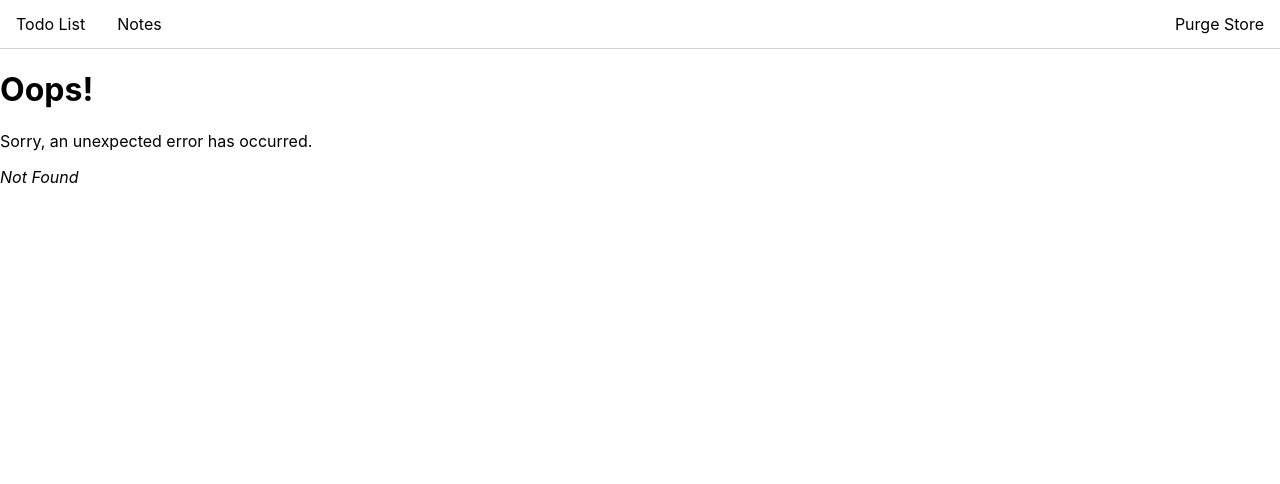
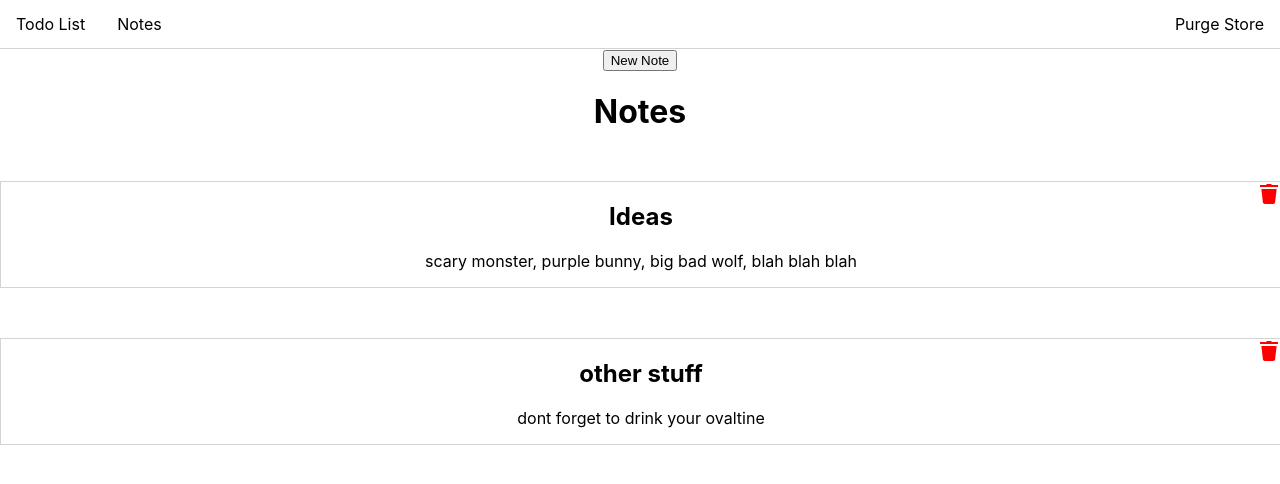
Before and after one commit to csmitherman0/home-suite, a React (Create React App) app: page /notes in a window 1280 px wide. Before the commit this address had no page. Shown: the top 484 px of the page. Built offline with nearby package versions, Linux system fonts and the light colour scheme.

Commit message:
Add Notes feature
Add files and folders for Notes feature, create the DeleteDialog component.

```diff
--- a/src/components/dialogs/DeleteDialog.jsx
+++ b/src/components/dialogs/DeleteDialog.jsx
@@ -1,14 +1,35 @@
-const DeleteDialog = ({ handleClick }) => {
+const DeleteDialog = ({ handleClick, target }) => {
     return (
-        <div className="dialog">
+        <div
+            className="dialog"
+            style={{
+                position: 'absolute',
+                backgroundColor: 'lightblue',
+                top: '50%',
+                left: '50%',
+                transform: 'translate(-50%, -50%)',
+                width: 500,
+                height: 300,
+                padding: 20,
+                borderRadius: 20,
+            }}
+        >
             <h2>Are you sure you want to delete this item?</h2>
             <button
                 style={{
                     backgroundColor: 'red',
-                    color: white,
-                    border: none,
-                    padding: 20
+                    color: 'white',
+                    border: 'none',
+                    padding: 20,
+                    textTransform: 'uppercase',
+                    fontWeight: 700,
+                    fontSize: 20,
+                    position: 'absolute',
+                    bottom: '10%',
+                    left: '50%',
+                    transform: 'translateX(-50%)'
                 }}
+                onClick={() => handleClick(target)}
             >
                 Yes, delete
             </button>
--- a/src/index.js
+++ b/src/index.js
@@ -9,6 +9,7 @@ import App from "./App";
 import NotFound from "./NotFound";
 
 import Todolist from "./views/Todolist/Todolist";
+import Notes from "./views/Notes/Notes";
 
 const router = createBrowserRouter([
   {
@@ -19,6 +20,10 @@ const router = createBrowserRouter([
       {
         path: "/todolist",
         element: <Todolist />,
+      },
+      {
+        path: "/notes",
+        element: <Notes />,
       },
     ],
   },
--- a/src/store/notes/notes.reducers.js
+++ b/src/store/notes/notes.reducers.js
@@ -1,4 +1,13 @@
-const initialNotes = [];
+const initialNotes = [
+  {
+    title: "Ideas",
+    content: "scary monster, purple bunny, big bad wolf, blah blah blah",
+  },
+  {
+    title: "other stuff",
+    content: "dont forget to drink your ovaltine",
+  },
+];
 
 export const notesReducer = (notes = initialNotes, action) => {
   switch (action.type) {
--- /dev/null
+++ b/src/views/Notes/Note/Note.jsx
@@ -0,0 +1,44 @@
+import trash from '../../../assets/svg/trash.svg';
+
+const Note = ({ note, setDeleteDialogVisible, setDeletedNote }) => {
+
+    const handleTrashClick = (e) => {
+        e.stopPropagation();
+        setDeleteDialogVisible(true);
+        setDeletedNote(note);
+    };
+
+    return (
+        <div
+            className='note'
+            style={{
+                width: '100%',
+                textAlign: 'center',
+                marginTop: 50,
+                marginBottom: 50,
+                border: '1px solid lightgray',
+                position: 'relative',
+            }}
+        >
+            <img
+                src={trash}
+                onClick={handleTrashClick}
+                style={{
+                    position: 'absolute',
+                    top: 0,
+                    right: 0,
+                    cursor: 'pointer',
+                }}
+            />
+            <div>
+                <h2>
+                    {note.title}
+                </h2>
+                <p>{note.content}</p>
+            </div>
+
+        </div>
+    );
+};
+
+export default Note;
--- /dev/null
+++ b/src/views/Notes/Notes.jsx
@@ -0,0 +1,61 @@
+import { useState } from "react";
+
+import Note from "./Note/Note";
+import DeleteDialog from '../../components/dialogs/DeleteDialog.jsx';
+
+import { useSelector, useDispatch } from "react-redux";
+
+import { addNote, removeNote } from '../../store/notes/notes.actions.js';
+
+const Notes = () => {
+    const notes = useSelector(state => state.notes);
+    const dispatch = useDispatch();
+
+    const [deleteDialogVisible, setDeleteDialogVisible] = useState(false);
+    // Because the <DeleteDialog /> component has no way of knowing which todo to delete. That data must come from the <Note /> component.
+    const [deletedNote, setDeletedNote] = useState({});
+    const [showForm, setShowForm] = useState(false);
+
+    const handleContainerClick = () => {
+        setDeleteDialogVisible(false);
+    };
+
+    const handleDeleteButtonClick = (note) => {
+        dispatch(removeNote(note));
+    };
+
+    const handleSubmit = (e) => {
+        e.preventDefault();
+        dispatch(addNote({ title: e.target.elements.title.value, content: e.target.elements.content.value }));
+        e.target.elements.title.value = '';
+        e.target.elements.content.value = '';
+        setShowForm(false);
+    };
+
+    return (
+        <div id='notes' onClick={handleContainerClick}>
+            {showForm || <button onClick={() => setShowForm(true)}>New Note</button>}
+            {showForm && (
+                <form onSubmit={handleSubmit}>
+                    <input
+                        type="text" placeholder='Note Title' name='title'
+                        required
+                        style={{
+                            marginTop: 20,
+                            marginBottom: 20,
+                            padding: '10px 20px'
+                        }}
+                    /><br />
+                    <textarea name='content' placeholder="Note Content" rows={20} cols={90} required /><br />
+                    <button type='submit'>Add Note</button>
+                </form>
+            )}
+
+            <h1>Notes</h1>
+            {notes.map((n, index) => <Note note={n} key={index} setDeleteDialogVisible={setDeleteDialogVisible} setDeletedNote={setDeletedNote} />)}
+            {deleteDialogVisible && <DeleteDialog target={deletedNote} handleClick={handleDeleteButtonClick} />}
+        </div>
+    );
+};
+
+export default Notes;
--- a/src/views/Todolist/Todo/Todo.jsx
+++ b/src/views/Todolist/Todo/Todo.jsx
@@ -2,19 +2,23 @@ import trash from '../../../assets/svg/trash.svg';
 import check from '../../../assets/svg/check.svg';
 
 import { useDispatch } from 'react-redux';
-import { removeTodo, toggleTodo } from '../../../store/todolist/todolist.actions';
+import { toggleTodo } from '../../../store/todolist/todolist.actions';
 
-const Todo = ({ todo }) => {
+const Todo = ({ todo, setDeleteDialogVisible, setDeletedTodo }) => {
     const dispatch = useDispatch();
-    const handleTrashClick = () => {
-        dispatch(removeTodo(todo))
+
+    const handleTrashClick = (e) => {
+        e.stopPropagation();
+        setDeleteDialogVisible(true);
+        setDeletedTodo(todo);
     };
+
     const handleCheckClick = () => {
         dispatch(toggleTodo(todo));
     };
     return (
         <div
-            id='todo'
+            className='todo'
             style={{
                 width: '100%',
                 textAlign: 'center',
--- a/src/views/Todolist/Todolist.jsx
+++ b/src/views/Todolist/Todolist.jsx
@@ -1,11 +1,17 @@
 import { useSelector, useDispatch } from 'react-redux';
+import { useState } from 'react';
 import { addTodo, removeTodo } from '../../store/todolist/todolist.actions.js';
 
 import Todo from './Todo/Todo.jsx';
+import DeleteDialog from '../../components/dialogs/DeleteDialog.jsx';
 
 const Todolist = () => {
     const todolist = useSelector(state => state.todolist);
     const dispatch = useDispatch();
+
+    const [deleteDialogVisible, setDeleteDialogVisible] = useState(false);
+    // Because the <DeleteDialog /> component has no way of knowing which todo to delete. That data must come from the <Todo /> component.
+    const [deletedTodo, setDeletedTodo] = useState({});
 
     const handleSubmit = (e) => {
         e.preventDefault();
@@ -13,11 +19,20 @@ const Todolist = () => {
         e.target.elements.title.value = '';
     };
 
+    const handleContainerClick = () => {
+        setDeleteDialogVisible(false);
+    };
+
+    const handleDeleteButtonClick = (todo) => {
+        dispatch(removeTodo(todo));
+    };
+
     return (
-        <div id='todolist'>
+        <div id='todolist' onClick={handleContainerClick}>
             <form onSubmit={handleSubmit}>
                 <input
-                    type="text" placeholder='Todo Title' name='title'
+                    type="text" placeholder='Todo Title'
+                    required name='title'
                     style={{
                         marginTop: 20,
                         padding: '10px 20px'
@@ -25,8 +40,9 @@ const Todolist = () => {
                 />
             </form>
             {todolist.map((todo, i) => {
-                return <Todo todo={todo} key={i} />;
+                return <Todo todo={todo} key={i} setDeleteDialogVisible={setDeleteDialogVisible} setDeletedTodo={setDeletedTodo} />;
             })}
+            {deleteDialogVisible && <DeleteDialog target={deletedTodo} handleClick={handleDeleteButtonClick} />}
         </div>
     );
 };
```
